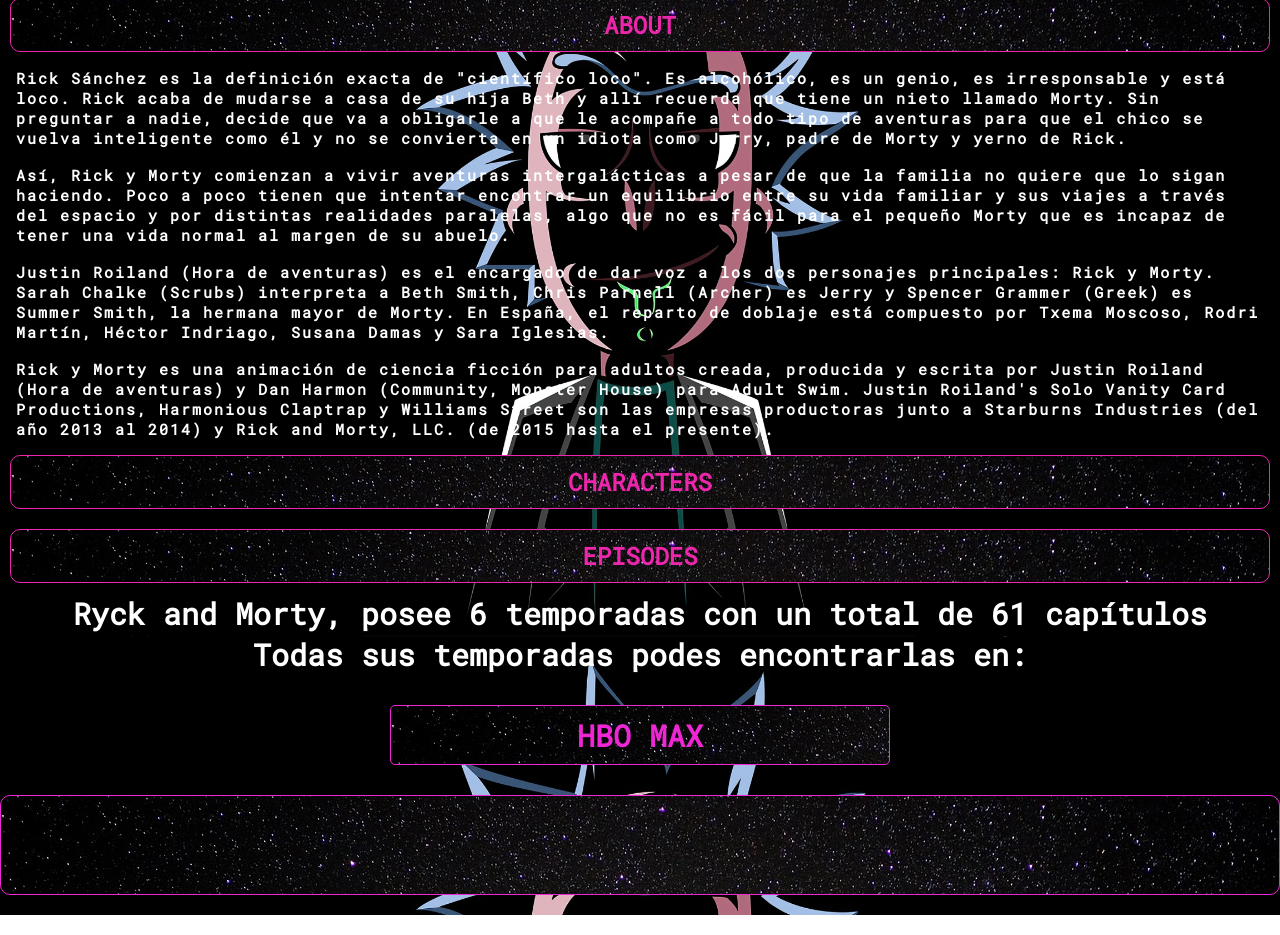
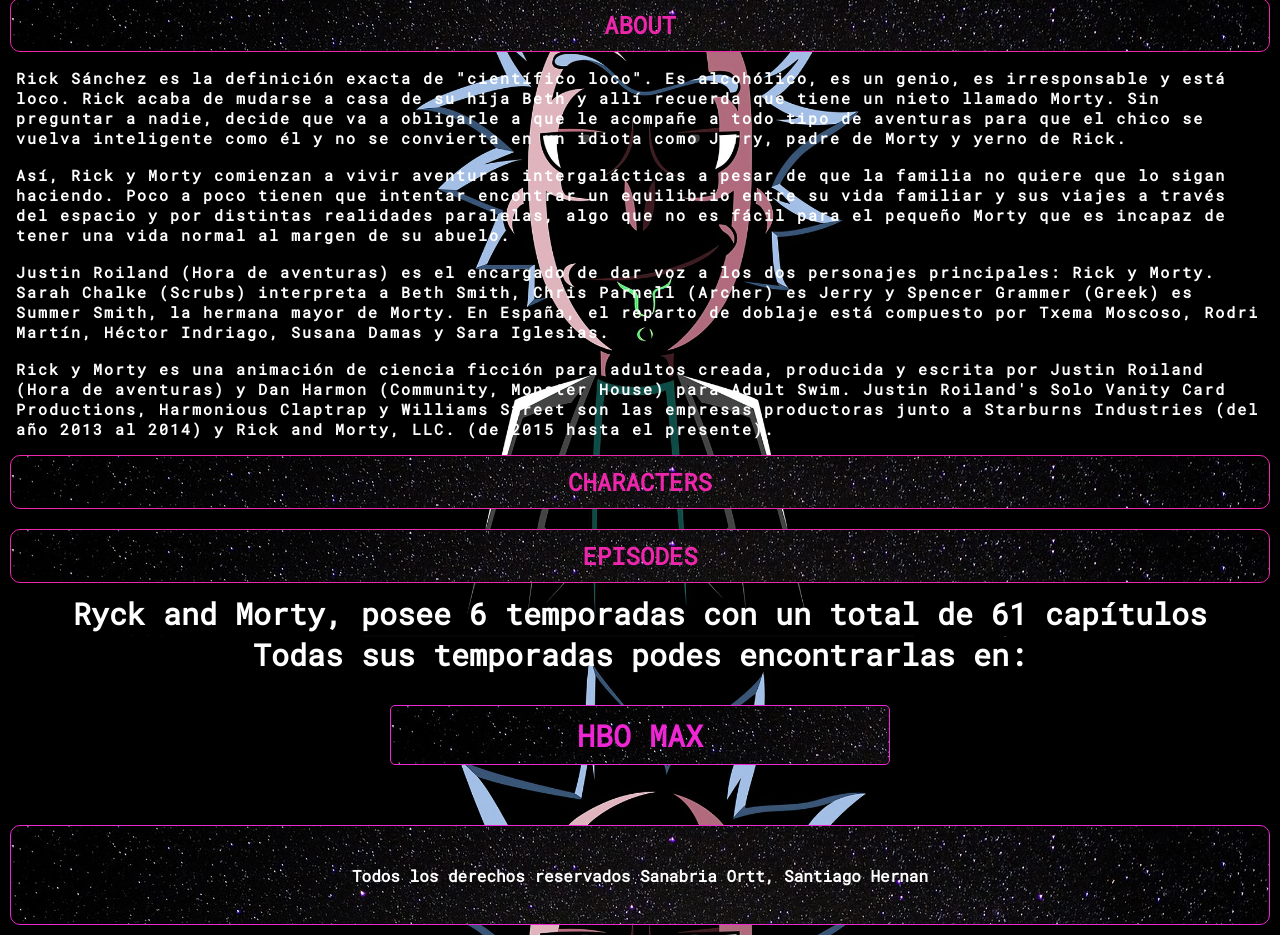
Before and after one commit to santigit1/BOOTCAMP-PROYECTO-FINAL, a plain HTML site: page index.html in a window 1280 px wide. Shown: the part 164-1099 px from the top of the page. Drawn offline with Linux system fonts and the light colour scheme; no server answers.

Commit message:
Terminando footer agregando iconos de redes

```diff
--- a/index.html
+++ b/index.html
@@ -7,6 +7,7 @@
     <link rel="preconnect" href="https://fonts.googleapis.com">
 <link rel="preconnect" href="https://fonts.gstatic.com" crossorigin>
 <link href="https://fonts.googleapis.com/css2?family=Nosifer&family=Nunito+Sans:ital,wght@1,300&family=Roboto+Mono&display=swap" rel="stylesheet">
+
     <title>Ryck and Morty</title>
     <link rel="stylesheet" href="styles/style.css">
 </head>
@@ -40,11 +41,14 @@
             <p class="text">Todas sus temporadas podes encontrarlas en:</p>
         </div>
         <div class="hbo"><a target="_blank" class="boton" href="https://www.hbomax.com/ar/es/series/urn:hbo:series:GXkRjxwjR68PDwwEAABKJ">HBO MAX</a></div>
+
+    </main>
     <!-- FOOTER -->
     <footer>
-        <div>
-            <p class="footer"></p>
-        </div>
+
+        <p class="footer">Todos los derechos reservados Sanabria Ortt, Santiago Hernan</p>
+
+
     </footer>
     <script src="app/app.js"></script>
 </body>
--- a/styles/style.css
+++ b/styles/style.css
@@ -193,9 +193,12 @@ p:hover{
     background-image: url(/assets/cosmos-1853491_1280.jpg);
 }
 
-.footer{
+footer{
+    margin: 10px;
+    display: flex;
+    justify-content: center;
+    align-items: center;
     background-image: url(/assets/cosmos-1853491_1280.jpg);
-    width: 100%;
     height: 100px;
     border:1px solid #ee26d3;
     border-radius: 10px;
```
